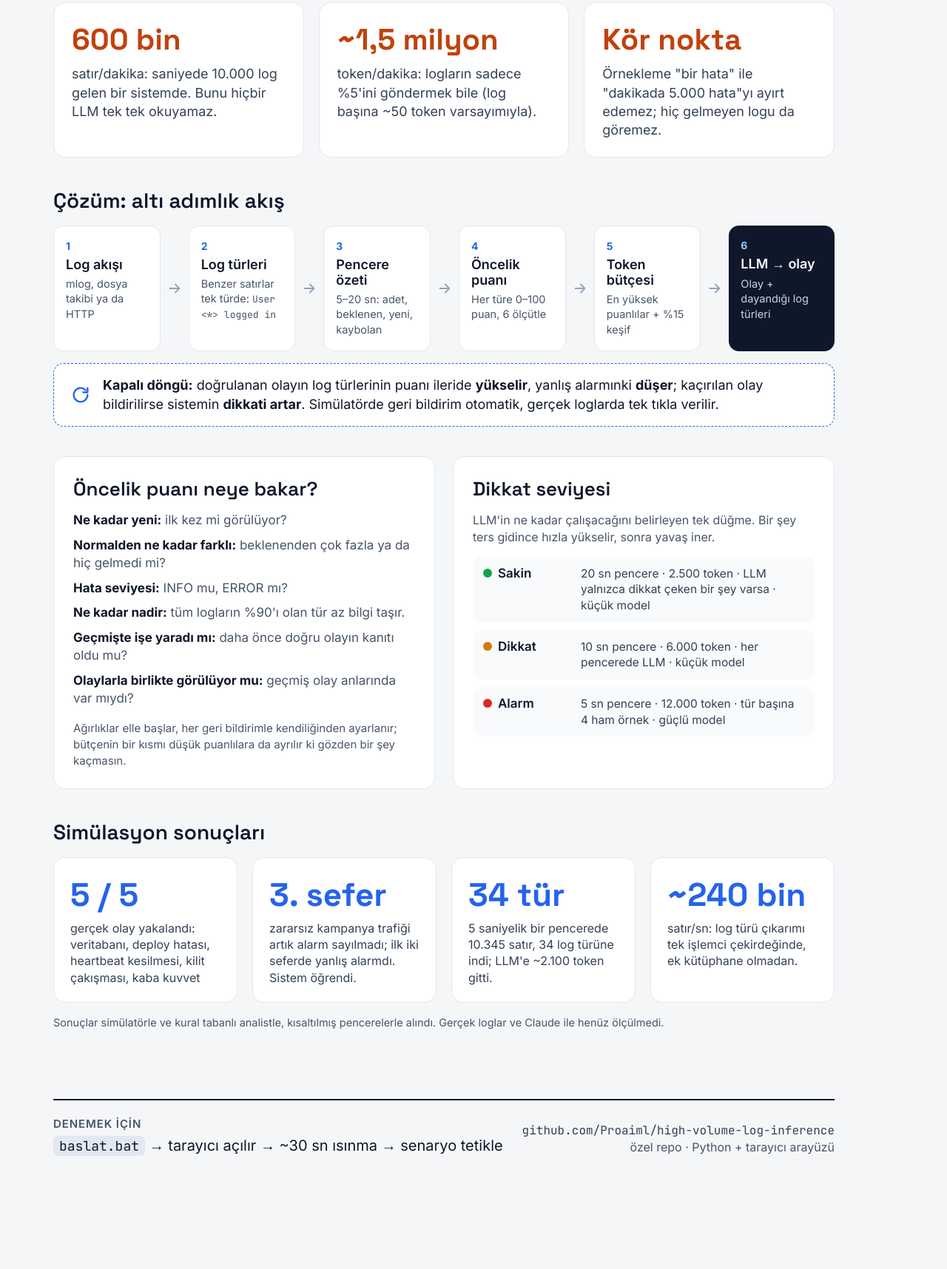
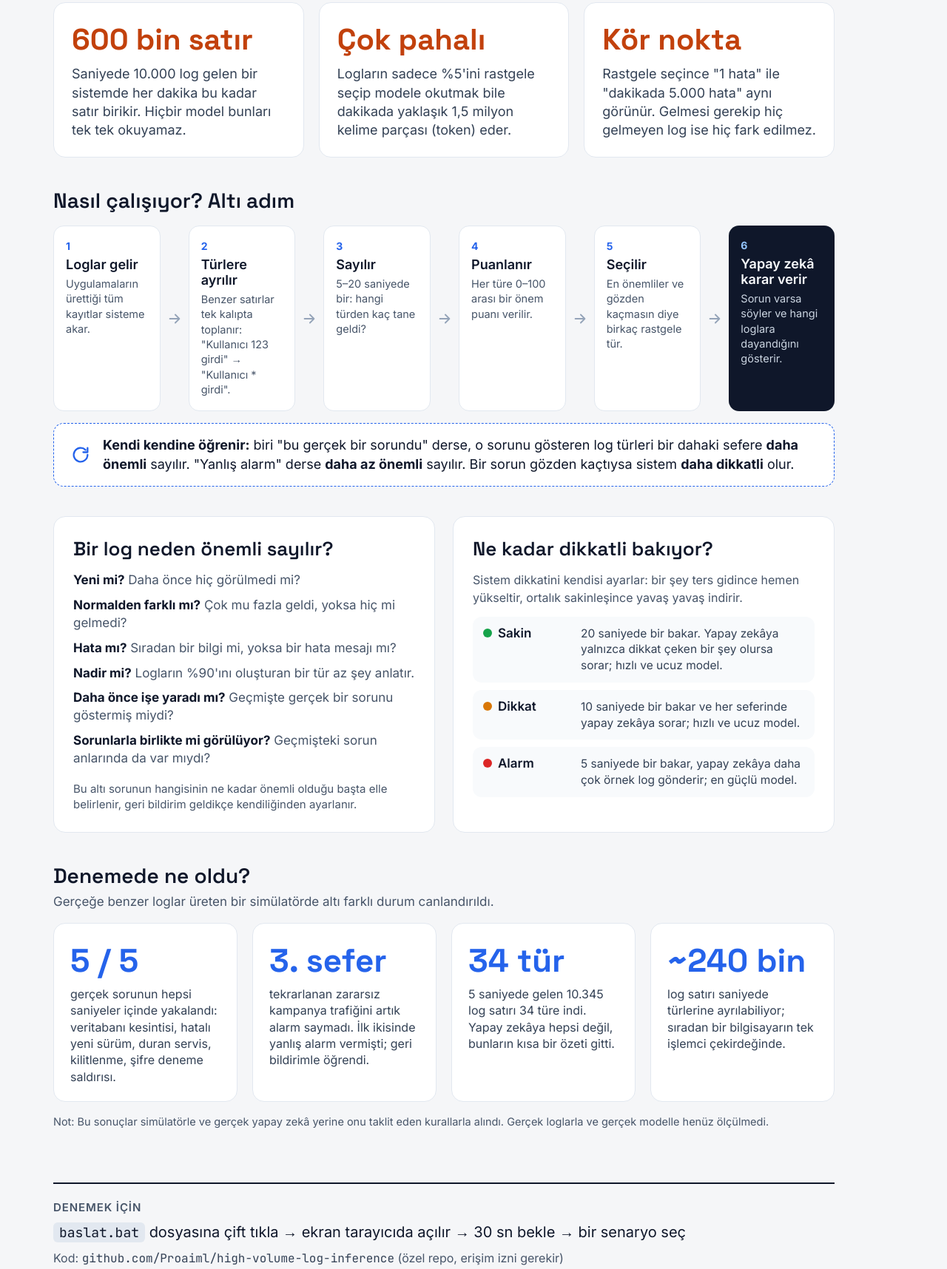
Before and after one commit to Proaiml/high-volume-log-inference, a plain HTML site: page docs/poster/poster.html in a window 1280 px wide. Shown: the part 481-2197 px from the top of the page at 74% size. Before the commit the page ends 2100 px from the top, so only its background shows below. Drawn offline with Linux system fonts and the light colour scheme.

Commit message:
Posteri sadeleştir: mlog'u kaldır, metinleri herkesin anlayacağı dile çevir
Co-Authored-By: Claude Opus 5.5 <noreply@anthropic.com>

```diff
--- a/docs/poster/poster.html
+++ b/docs/poster/poster.html
@@ -8,151 +8,149 @@
 <link href="https://fonts.googleapis.com/css2?family=Inter:wght@400;500;600;700&amp;family=Space+Grotesk:wght@500;600;700&amp;family=JetBrains+Mono:wght@400;500&amp;display=swap" rel="stylesheet">
 <style>
 body{margin:0;background:#F5F6F8}
-@page{size:1200px 2100px;margin:0}
-@media print{html,body{width:1200px;height:2100px;overflow:hidden}body{-webkit-print-color-adjust:exact;print-color-adjust:exact}}
+@page{size:1200px 2250px;margin:0}
+@media print{html,body{width:1200px;height:2250px;overflow:hidden}body{-webkit-print-color-adjust:exact;print-color-adjust:exact}}
 a{color:#1D4ED8}a:hover{color:#1E3A8A}
 </style>
 </head>
 <body>
-<div style="width: 1200px; height: 2100px; box-sizing: border-box; padding: 72px 72px 56px; background: #F5F6F8; color: #0F172A; font-family: Inter, system-ui, sans-serif; display: flex; flex-direction: column; gap: 40px">
+<div style="width: 1200px; height: 2250px; box-sizing: border-box; padding: 72px 72px 56px; background: #F5F6F8; color: #0F172A; font-family: Inter, system-ui, sans-serif; display: flex; flex-direction: column; gap: 40px">
 
   <header style="display: flex; flex-direction: column; gap: 18px">
     <div style="display: flex; align-items: center; gap: 12px; font-size: 15px; font-weight: 600; letter-spacing: 0.08em; color: #475569">
       <span style="width: 10px; height: 10px; border-radius: 50%; background: #2563EB"></span>
-      <span>PROTOTİP · YÜKSEK HACİMLİ LOG ÇIKARIMI</span>
+      <span>PROTOTİP · YAPAY ZEKÂ İLE LOG İZLEME</span>
     </div>
-    <h1 style="margin: 0; font-family: 'Space Grotesk', Inter, sans-serif; font-size: 84px; line-height: 0.98; font-weight: 700; letter-spacing: -0.02em">Saniyede binlerce log.<br>Tek bir LLM.</h1>
-    <p style="margin: 0; max-width: 900px; font-size: 24px; line-height: 1.4; color: #334155">LLM'i boğmadan olay tespiti: loglar türlerine indirgenir, en önemlileri sabit bir token bütçesiyle LLM'e gider ve sistem her geri bildirimle neye dikkat etmesi gerektiğini öğrenir.</p>
+    <h1 style="margin: 0; font-family: 'Space Grotesk', Inter, sans-serif; font-size: 84px; line-height: 0.98; font-weight: 700; letter-spacing: -0.02em">Saniyede binlerce log.<br>Tek bir yapay zekâ.</h1>
+    <p style="margin: 0; max-width: 960px; font-size: 24px; line-height: 1.4; color: #334155">Sistemler her saniye binlerce kayıt (log) üretir. Bir yapay zekâ dil modeli (LLM) bunların hepsini okuyamaz. Bu prototip, sorunları kaçırmadan yalnızca önemli olanları modele okutur ve her geri bildirimle neyin önemli olduğunu daha iyi öğrenir.</p>
   </header>
 
   <section style="display: flex; flex-direction: column; gap: 16px">
     <h2 style="margin: 0; font-family: 'Space Grotesk', Inter, sans-serif; font-size: 28px; font-weight: 600">Sorun</h2>
     <div style="display: grid; grid-template-columns: repeat(3, minmax(0, 1fr)); gap: 20px">
       <div style="background: #FFFFFF; border: 1px solid #E2E8F0; border-radius: 16px; padding: 24px; display: flex; flex-direction: column; gap: 8px">
-        <div style="font-family: 'Space Grotesk', Inter, sans-serif; font-size: 40px; font-weight: 700; color: #C2410C">600 bin</div>
-        <div style="font-size: 18px; line-height: 1.4; color: #334155">satır/dakika: saniyede 10.000 log gelen bir sistemde. Bunu hiçbir LLM tek tek okuyamaz.</div>
+        <div style="font-family: 'Space Grotesk', Inter, sans-serif; font-size: 40px; font-weight: 700; color: #C2410C">600 bin satır</div>
+        <div style="font-size: 18px; line-height: 1.4; color: #334155">Saniyede 10.000 log gelen bir sistemde her dakika bu kadar satır birikir. Hiçbir model bunları tek tek okuyamaz.</div>
       </div>
       <div style="background: #FFFFFF; border: 1px solid #E2E8F0; border-radius: 16px; padding: 24px; display: flex; flex-direction: column; gap: 8px">
-        <div style="font-family: 'Space Grotesk', Inter, sans-serif; font-size: 40px; font-weight: 700; color: #C2410C">~1,5 milyon</div>
-        <div style="font-size: 18px; line-height: 1.4; color: #334155">token/dakika: logların sadece %5'ini göndermek bile (log başına ~50 token varsayımıyla).</div>
+        <div style="font-family: 'Space Grotesk', Inter, sans-serif; font-size: 40px; font-weight: 700; color: #C2410C">Çok pahalı</div>
+        <div style="font-size: 18px; line-height: 1.4; color: #334155">Logların sadece %5'ini rastgele seçip modele okutmak bile dakikada yaklaşık 1,5 milyon kelime parçası (token) eder.</div>
       </div>
       <div style="background: #FFFFFF; border: 1px solid #E2E8F0; border-radius: 16px; padding: 24px; display: flex; flex-direction: column; gap: 8px">
         <div style="font-family: 'Space Grotesk', Inter, sans-serif; font-size: 40px; font-weight: 700; color: #C2410C">Kör nokta</div>
-        <div style="font-size: 18px; line-height: 1.4; color: #334155">Örnekleme "bir hata" ile "dakikada 5.000 hata"yı ayırt edemez; hiç gelmeyen logu da göremez.</div>
+        <div style="font-size: 18px; line-height: 1.4; color: #334155">Rastgele seçince "1 hata" ile "dakikada 5.000 hata" aynı görünür. Gelmesi gerekip hiç gelmeyen log ise hiç fark edilmez.</div>
       </div>
     </div>
   </section>
 
   <section style="display: flex; flex-direction: column; gap: 16px">
-    <h2 style="margin: 0; font-family: 'Space Grotesk', Inter, sans-serif; font-size: 28px; font-weight: 600">Çözüm: altı adımlık akış</h2>
+    <h2 style="margin: 0; font-family: 'Space Grotesk', Inter, sans-serif; font-size: 28px; font-weight: 600">Nasıl çalışıyor? Altı adım</h2>
     <div style="display: flex; align-items: stretch; gap: 8px">
       <div style="flex: 1; background: #FFFFFF; border: 1px solid #E2E8F0; border-radius: 14px; padding: 18px 16px; display: flex; flex-direction: column; gap: 6px">
         <div style="font-size: 14px; font-weight: 700; color: #2563EB">1</div>
-        <div style="font-size: 18px; font-weight: 600">Log akışı</div>
-        <div style="font-size: 14.5px; line-height: 1.4; color: #475569">mlog, dosya takibi ya da HTTP</div>
+        <div style="font-size: 18px; font-weight: 600">Loglar gelir</div>
+        <div style="font-size: 14.5px; line-height: 1.4; color: #475569">Uygulamaların ürettiği tüm kayıtlar sisteme akar.</div>
       </div>
       <svg width="22" height="22" viewBox="0 0 24 24" aria-hidden="true" style="align-self: center; flex: none"><path d="M5 12h14M13 6l6 6-6 6" stroke="#94A3B8" stroke-width="2" fill="none" stroke-linecap="round" stroke-linejoin="round"></path></svg>
       <div style="flex: 1; background: #FFFFFF; border: 1px solid #E2E8F0; border-radius: 14px; padding: 18px 16px; display: flex; flex-direction: column; gap: 6px">
         <div style="font-size: 14px; font-weight: 700; color: #2563EB">2</div>
-        <div style="font-size: 18px; font-weight: 600">Log türleri</div>
-        <div style="font-size: 14.5px; line-height: 1.4; color: #475569">Benzer satırlar tek türde: <span style="font-family: 'JetBrains Mono', monospace; font-size: 13px">User &lt;*&gt; logged in</span></div>
+        <div style="font-size: 18px; font-weight: 600">Türlere ayrılır</div>
+        <div style="font-size: 14.5px; line-height: 1.4; color: #475569">Benzer satırlar tek kalıpta toplanır: "Kullanıcı 123 girdi" → "Kullanıcı * girdi".</div>
       </div>
       <svg width="22" height="22" viewBox="0 0 24 24" aria-hidden="true" style="align-self: center; flex: none"><path d="M5 12h14M13 6l6 6-6 6" stroke="#94A3B8" stroke-width="2" fill="none" stroke-linecap="round" stroke-linejoin="round"></path></svg>
       <div style="flex: 1; background: #FFFFFF; border: 1px solid #E2E8F0; border-radius: 14px; padding: 18px 16px; display: flex; flex-direction: column; gap: 6px">
         <div style="font-size: 14px; font-weight: 700; color: #2563EB">3</div>
-        <div style="font-size: 18px; font-weight: 600">Pencere özeti</div>
-        <div style="font-size: 14.5px; line-height: 1.4; color: #475569">5–20 sn: adet, beklenen, yeni, kaybolan</div>
+        <div style="font-size: 18px; font-weight: 600">Sayılır</div>
+        <div style="font-size: 14.5px; line-height: 1.4; color: #475569">5–20 saniyede bir: hangi türden kaç tane geldi?</div>
       </div>
       <svg width="22" height="22" viewBox="0 0 24 24" aria-hidden="true" style="align-self: center; flex: none"><path d="M5 12h14M13 6l6 6-6 6" stroke="#94A3B8" stroke-width="2" fill="none" stroke-linecap="round" stroke-linejoin="round"></path></svg>
       <div style="flex: 1; background: #FFFFFF; border: 1px solid #E2E8F0; border-radius: 14px; padding: 18px 16px; display: flex; flex-direction: column; gap: 6px">
         <div style="font-size: 14px; font-weight: 700; color: #2563EB">4</div>
-        <div style="font-size: 18px; font-weight: 600">Öncelik puanı</div>
-        <div style="font-size: 14.5px; line-height: 1.4; color: #475569">Her türe 0–100 puan, 6 ölçütle</div>
+        <div style="font-size: 18px; font-weight: 600">Puanlanır</div>
+        <div style="font-size: 14.5px; line-height: 1.4; color: #475569">Her türe 0–100 arası bir önem puanı verilir.</div>
       </div>
       <svg width="22" height="22" viewBox="0 0 24 24" aria-hidden="true" style="align-self: center; flex: none"><path d="M5 12h14M13 6l6 6-6 6" stroke="#94A3B8" stroke-width="2" fill="none" stroke-linecap="round" stroke-linejoin="round"></path></svg>
       <div style="flex: 1; background: #FFFFFF; border: 1px solid #E2E8F0; border-radius: 14px; padding: 18px 16px; display: flex; flex-direction: column; gap: 6px">
         <div style="font-size: 14px; font-weight: 700; color: #2563EB">5</div>
-        <div style="font-size: 18px; font-weight: 600">Token bütçesi</div>
-        <div style="font-size: 14.5px; line-height: 1.4; color: #475569">En yüksek puanlılar + %15 keşif</div>
+        <div style="font-size: 18px; font-weight: 600">Seçilir</div>
+        <div style="font-size: 14.5px; line-height: 1.4; color: #475569">En önemliler ve gözden kaçmasın diye birkaç rastgele tür.</div>
       </div>
       <svg width="22" height="22" viewBox="0 0 24 24" aria-hidden="true" style="align-self: center; flex: none"><path d="M5 12h14M13 6l6 6-6 6" stroke="#94A3B8" stroke-width="2" fill="none" stroke-linecap="round" stroke-linejoin="round"></path></svg>
       <div style="flex: 1; background: #0F172A; color: #F8FAFC; border-radius: 14px; padding: 18px 16px; display: flex; flex-direction: column; gap: 6px">
         <div style="font-size: 14px; font-weight: 700; color: #93C5FD">6</div>
-        <div style="font-size: 18px; font-weight: 600">LLM → olay</div>
-        <div style="font-size: 14.5px; line-height: 1.4; color: #CBD5E1">Olay + dayandığı log türleri</div>
+        <div style="font-size: 18px; font-weight: 600">Yapay zekâ karar verir</div>
+        <div style="font-size: 14.5px; line-height: 1.4; color: #CBD5E1">Sorun varsa söyler ve hangi loglara dayandığını gösterir.</div>
       </div>
     </div>
     <div style="display: flex; align-items: center; gap: 16px; background: #FFFFFF; border: 1px dashed #2563EB; border-radius: 14px; padding: 16px 22px">
       <svg width="28" height="28" viewBox="0 0 24 24" aria-hidden="true" style="flex: none"><path d="M20 12a8 8 0 1 1-2.34-5.66M20 4v5h-5" stroke="#2563EB" stroke-width="2" fill="none" stroke-linecap="round" stroke-linejoin="round"></path></svg>
-      <div style="font-size: 18px; line-height: 1.45"><b>Kapalı döngü:</b> doğrulanan olayın log türlerinin puanı ileride <b>yükselir</b>, yanlış alarmınki <b>düşer</b>; kaçırılan olay bildirilirse sistemin <b>dikkati artar</b>. Simülatörde geri bildirim otomatik, gerçek loglarda tek tıkla verilir.</div>
+      <div style="font-size: 18px; line-height: 1.45"><b>Kendi kendine öğrenir:</b> biri "bu gerçek bir sorundu" derse, o sorunu gösteren log türleri bir dahaki sefere <b>daha önemli</b> sayılır. "Yanlış alarm" derse <b>daha az önemli</b> sayılır. Bir sorun gözden kaçtıysa sistem <b>daha dikkatli</b> olur.</div>
     </div>
   </section>
 
   <section style="display: grid; grid-template-columns: repeat(2, minmax(0, 1fr)); gap: 24px">
     <div style="background: #FFFFFF; border: 1px solid #E2E8F0; border-radius: 16px; padding: 26px; display: flex; flex-direction: column; gap: 14px">
-      <h2 style="margin: 0; font-family: 'Space Grotesk', Inter, sans-serif; font-size: 26px; font-weight: 600">Öncelik puanı neye bakar?</h2>
+      <h2 style="margin: 0; font-family: 'Space Grotesk', Inter, sans-serif; font-size: 26px; font-weight: 600">Bir log neden önemli sayılır?</h2>
       <div style="display: flex; flex-direction: column; gap: 10px; font-size: 17px; line-height: 1.4">
-        <div><b>Ne kadar yeni:</b> <span style="color: #475569">ilk kez mi görülüyor?</span></div>
-        <div><b>Normalden ne kadar farklı:</b> <span style="color: #475569">beklenenden çok fazla ya da hiç gelmedi mi?</span></div>
-        <div><b>Hata seviyesi:</b> <span style="color: #475569">INFO mu, ERROR mı?</span></div>
-        <div><b>Ne kadar nadir:</b> <span style="color: #475569">tüm logların %90'ı olan tür az bilgi taşır.</span></div>
-        <div><b>Geçmişte işe yaradı mı:</b> <span style="color: #475569">daha önce doğru olayın kanıtı oldu mu?</span></div>
-        <div><b>Olaylarla birlikte görülüyor mu:</b> <span style="color: #475569">geçmiş olay anlarında var mıydı?</span></div>
+        <div><b>Yeni mi?</b> <span style="color: #475569">Daha önce hiç görülmedi mi?</span></div>
+        <div><b>Normalden farklı mı?</b> <span style="color: #475569">Çok mu fazla geldi, yoksa hiç mi gelmedi?</span></div>
+        <div><b>Hata mı?</b> <span style="color: #475569">Sıradan bir bilgi mi, yoksa bir hata mesajı mı?</span></div>
+        <div><b>Nadir mi?</b> <span style="color: #475569">Logların %90'ını oluşturan bir tür az şey anlatır.</span></div>
+        <div><b>Daha önce işe yaradı mı?</b> <span style="color: #475569">Geçmişte gerçek bir sorunu göstermiş miydi?</span></div>
+        <div><b>Sorunlarla birlikte mi görülüyor?</b> <span style="color: #475569">Geçmişteki sorun anlarında da var mıydı?</span></div>
       </div>
-      <p style="margin: 4px 0 0; font-size: 15px; line-height: 1.45; color: #475569">Ağırlıklar elle başlar, her geri bildirimle kendiliğinden ayarlanır; bütçenin bir kısmı düşük puanlılara da ayrılır ki gözden bir şey kaçmasın.</p>
+      <p style="margin: 4px 0 0; font-size: 15px; line-height: 1.45; color: #475569">Bu altı sorunun hangisinin ne kadar önemli olduğu başta elle belirlenir, geri bildirim geldikçe kendiliğinden ayarlanır.</p>
     </div>
     <div style="background: #FFFFFF; border: 1px solid #E2E8F0; border-radius: 16px; padding: 26px; display: flex; flex-direction: column; gap: 14px">
-      <h2 style="margin: 0; font-family: 'Space Grotesk', Inter, sans-serif; font-size: 26px; font-weight: 600">Dikkat seviyesi</h2>
-      <p style="margin: 0; font-size: 16px; line-height: 1.45; color: #475569">LLM'in ne kadar çalışacağını belirleyen tek düğme. Bir şey ters gidince hızla yükselir, sonra yavaş iner.</p>
+      <h2 style="margin: 0; font-family: 'Space Grotesk', Inter, sans-serif; font-size: 26px; font-weight: 600">Ne kadar dikkatli bakıyor?</h2>
+      <p style="margin: 0; font-size: 16px; line-height: 1.45; color: #475569">Sistem dikkatini kendisi ayarlar: bir şey ters gidince hemen yükseltir, ortalık sakinleşince yavaş yavaş indirir.</p>
       <div style="display: flex; flex-direction: column; gap: 10px">
         <div style="display: grid; grid-template-columns: 120px minmax(0, 1fr); gap: 12px; align-items: start; padding: 12px 14px; border-radius: 12px; background: #F8FAFC">
           <div style="display: flex; align-items: center; gap: 8px; font-weight: 600; font-size: 17px"><span style="width: 12px; height: 12px; border-radius: 50%; background: #16A34A"></span>Sakin</div>
-          <div style="font-size: 15.5px; line-height: 1.4; color: #334155">20 sn pencere · 2.500 token · LLM yalnızca dikkat çeken bir şey varsa · küçük model</div>
+          <div style="font-size: 15.5px; line-height: 1.4; color: #334155">20 saniyede bir bakar. Yapay zekâya yalnızca dikkat çeken bir şey olursa sorar; hızlı ve ucuz model.</div>
         </div>
         <div style="display: grid; grid-template-columns: 120px minmax(0, 1fr); gap: 12px; align-items: start; padding: 12px 14px; border-radius: 12px; background: #F8FAFC">
           <div style="display: flex; align-items: center; gap: 8px; font-weight: 600; font-size: 17px"><span style="width: 12px; height: 12px; border-radius: 50%; background: #D97706"></span>Dikkat</div>
-          <div style="font-size: 15.5px; line-height: 1.4; color: #334155">10 sn pencere · 6.000 token · her pencerede LLM · küçük model</div>
+          <div style="font-size: 15.5px; line-height: 1.4; color: #334155">10 saniyede bir bakar ve her seferinde yapay zekâya sorar; hızlı ve ucuz model.</div>
         </div>
         <div style="display: grid; grid-template-columns: 120px minmax(0, 1fr); gap: 12px; align-items: start; padding: 12px 14px; border-radius: 12px; background: #F8FAFC">
           <div style="display: flex; align-items: center; gap: 8px; font-weight: 600; font-size: 17px"><span style="width: 12px; height: 12px; border-radius: 50%; background: #DC2626"></span>Alarm</div>
-          <div style="font-size: 15.5px; line-height: 1.4; color: #334155">5 sn pencere · 12.000 token · tür başına 4 ham örnek · güçlü model</div>
+          <div style="font-size: 15.5px; line-height: 1.4; color: #334155">5 saniyede bir bakar, yapay zekâya daha çok örnek log gönderir; en güçlü model.</div>
         </div>
       </div>
     </div>
   </section>
 
   <section style="display: flex; flex-direction: column; gap: 16px">
-    <h2 style="margin: 0; font-family: 'Space Grotesk', Inter, sans-serif; font-size: 28px; font-weight: 600">Simülasyon sonuçları</h2>
+    <div style="display: flex; flex-direction: column; gap: 6px">
+      <h2 style="margin: 0; font-family: 'Space Grotesk', Inter, sans-serif; font-size: 28px; font-weight: 600">Denemede ne oldu?</h2>
+      <p style="margin: 0; font-size: 17px; line-height: 1.4; color: #475569">Gerçeğe benzer loglar üreten bir simülatörde altı farklı durum canlandırıldı.</p>
+    </div>
     <div style="display: grid; grid-template-columns: repeat(4, minmax(0, 1fr)); gap: 20px">
       <div style="background: #FFFFFF; border: 1px solid #E2E8F0; border-radius: 16px; padding: 22px; display: flex; flex-direction: column; gap: 6px">
         <div style="font-family: 'Space Grotesk', Inter, sans-serif; font-size: 44px; font-weight: 700; color: #2563EB">5 / 5</div>
-        <div style="font-size: 16px; line-height: 1.4; color: #334155">gerçek olay yakalandı: veritabanı, deploy hatası, heartbeat kesilmesi, kilit çakışması, kaba kuvvet</div>
+        <div style="font-size: 16px; line-height: 1.4; color: #334155">gerçek sorunun hepsi saniyeler içinde yakalandı: veritabanı kesintisi, hatalı yeni sürüm, duran servis, kilitlenme, şifre deneme saldırısı.</div>
       </div>
       <div style="background: #FFFFFF; border: 1px solid #E2E8F0; border-radius: 16px; padding: 22px; display: flex; flex-direction: column; gap: 6px">
         <div style="font-family: 'Space Grotesk', Inter, sans-serif; font-size: 44px; font-weight: 700; color: #2563EB">3. sefer</div>
-        <div style="font-size: 16px; line-height: 1.4; color: #334155">zararsız kampanya trafiği artık alarm sayılmadı; ilk iki seferde yanlış alarmdı. Sistem öğrendi.</div>
+        <div style="font-size: 16px; line-height: 1.4; color: #334155">tekrarlanan zararsız kampanya trafiğini artık alarm saymadı. İlk ikisinde yanlış alarm vermişti; geri bildirimle öğrendi.</div>
       </div>
       <div style="background: #FFFFFF; border: 1px solid #E2E8F0; border-radius: 16px; padding: 22px; display: flex; flex-direction: column; gap: 6px">
         <div style="font-family: 'Space Grotesk', Inter, sans-serif; font-size: 44px; font-weight: 700; color: #2563EB">34 tür</div>
-        <div style="font-size: 16px; line-height: 1.4; color: #334155">5 saniyelik bir pencerede 10.345 satır, 34 log türüne indi; LLM'e ~2.100 token gitti.</div>
+        <div style="font-size: 16px; line-height: 1.4; color: #334155">5 saniyede gelen 10.345 log satırı 34 türe indi. Yapay zekâya hepsi değil, bunların kısa bir özeti gitti.</div>
       </div>
       <div style="background: #FFFFFF; border: 1px solid #E2E8F0; border-radius: 16px; padding: 22px; display: flex; flex-direction: column; gap: 6px">
         <div style="font-family: 'Space Grotesk', Inter, sans-serif; font-size: 44px; font-weight: 700; color: #2563EB">~240 bin</div>
-        <div style="font-size: 16px; line-height: 1.4; color: #334155">satır/sn: log türü çıkarımı tek işlemci çekirdeğinde, ek kütüphane olmadan.</div>
+        <div style="font-size: 16px; line-height: 1.4; color: #334155">log satırı saniyede türlerine ayrılabiliyor; sıradan bir bilgisayarın tek işlemci çekirdeğinde.</div>
       </div>
     </div>
-    <p style="margin: 0; font-size: 14.5px; line-height: 1.45; color: #475569">Sonuçlar simülatörle ve kural tabanlı analistle, kısaltılmış pencerelerle alındı. Gerçek loglar ve Claude ile henüz ölçülmedi.</p>
+    <p style="margin: 0; font-size: 14.5px; line-height: 1.45; color: #475569">Not: Bu sonuçlar simülatörle ve gerçek yapay zekâ yerine onu taklit eden kurallarla alındı. Gerçek loglarla ve gerçek modelle henüz ölçülmedi.</p>
   </section>
 
-  <footer style="margin-top: auto; display: flex; justify-content: space-between; align-items: flex-end; gap: 24px; border-top: 2px solid #0F172A; padding-top: 22px">
-    <div style="display: flex; flex-direction: column; gap: 6px">
-      <div style="font-size: 15px; font-weight: 600; letter-spacing: 0.06em; color: #475569">DENEMEK İÇİN</div>
-      <div style="font-size: 20px; line-height: 1.4"><span style="font-family: 'JetBrains Mono', monospace; font-size: 18px; background: #E2E8F0; padding: 2px 8px; border-radius: 6px">baslat.bat</span> → tarayıcı açılır → ~30 sn ısınma → senaryo tetikle</div>
-    </div>
-    <div style="text-align: right; font-size: 16px; line-height: 1.45; color: #334155">
-      <div style="font-family: 'JetBrains Mono', monospace; font-size: 16px">github.com/Proaiml/high-volume-log-inference</div>
-      <div style="color: #475569">özel repo · Python + tarayıcı arayüzü</div>
-    </div>
+  <footer style="margin-top: auto; display: flex; flex-direction: column; gap: 10px; border-top: 2px solid #0F172A; padding-top: 22px">
+    <div style="font-size: 15px; font-weight: 600; letter-spacing: 0.06em; color: #475569">DENEMEK İÇİN</div>
+    <div style="font-size: 20px; line-height: 1.4"><span style="font-family: 'JetBrains Mono', monospace; font-size: 18px; background: #E2E8F0; padding: 2px 8px; border-radius: 6px">baslat.bat</span> dosyasına çift tıkla → ekran tarayıcıda açılır → 30 sn bekle → bir senaryo seç</div>
+    <div style="font-size: 16px; line-height: 1.45; color: #475569">Kod: <span style="font-family: 'JetBrains Mono', monospace; color: #334155">github.com/Proaiml/high-volume-log-inference</span> (özel repo, erişim izni gerekir)</div>
   </footer>
 </div>
 </body>
```
Also changed, not shown: docs/poster/poster.png, 1 other file.
